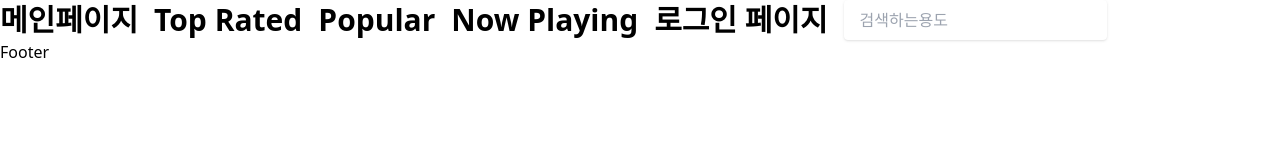
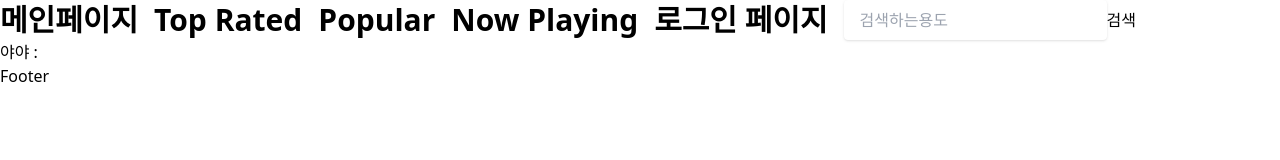
Before and after one commit to devyejin/movie_mini_react, a React (Vite) app: page /movie/search in a window 1280 px wide. Shown: the top 160 px of the page. Built offline with nearby package versions, Linux system fonts and the light colour scheme; no server answers.

Commit message:
[feat] Header에서 영화 검색어 입력시 결과 페이지로 이동

```diff
--- a/src/components/common/Header.jsx
+++ b/src/components/common/Header.jsx
@@ -1,4 +1,4 @@
-import React, { useEffect } from "react";
+import React, { useEffect, useState } from "react";
 import MenuLink from "./MenuLink";
 import { useDispatch, useSelector } from "react-redux";
 import { logout } from "../../store/slices/authSlice";
@@ -7,13 +7,28 @@ import { useNavigate } from "react-router-dom";
 export default function Header() {
   // store에서 가져오기
   const { isAuthenticated } = useSelector((state) => state.auth);
-  console.log(isAuthenticated);
+  // console.log(isAuthenticated);
   const dispatcher = useDispatch();
+
   const navigate = useNavigate();
 
-  // useEffect(()=> {
+  const [query, setSearchQuery] = useState("");
 
-  // },[isAuthenticated])
+  const handleChange = (event) => {
+    console.log(event.target.value);
+    setSearchQuery(event.target.value);
+  };
+
+  const handleSubmit = (event) => {
+    event.preventDefault(); //submit 기본 이벤트 방지
+    if (!query.trim().length) {
+      alert("검색어를 입력하세요.");
+    }
+
+    if (query.trim()) {
+      navigate(`/movie/search?query=${encodeURIComponent(query)}`);
+    }
+  };
 
   const commonButtonClass =
     " text-black px-4 py-2 rounded hover:bg-blue-600 shadow";
@@ -54,11 +69,15 @@ export default function Header() {
           {"로그아웃"}
         </button>
       )}
-      <input
-        type="text"
-        placeholder="검색하는용도"
-        className={commonButtonClass}
-      />
+      <form onSubmit={handleSubmit}>
+        <input
+          type="text"
+          placeholder="검색하는용도"
+          className={commonButtonClass}
+          onChange={handleChange}
+        />
+        <button type="submit">검색</button>
+      </form>
     </header>
   );
 }
--- /dev/null
+++ b/src/pages/movie/MovieSearchResultPage.jsx
@@ -0,0 +1,8 @@
+import React from "react";
+import { useParams, useSearchParams } from "react-router-dom";
+
+export default function MovieSearchResultPage() {
+  const [searchParams] = useSearchParams();
+  const query = searchParams.get("query");
+  return <div>야야 : {query}</div>;
+}
--- a/src/router/root.jsx
+++ b/src/router/root.jsx
@@ -8,6 +8,7 @@ import LoginLayout from "../layouts/LoginLayout";
 import LoginPage from "../pages/auth/LoginPage";
 import MyProfileLayout from "../layouts/MyProfileLayout";
 import PrivateRouter from "./PrivateRouter";
+import MovieSearchResultPage from "../pages/movie/MovieSearchResultPage.jsx";
 const router = createBrowserRouter([
   {
     path: "/",
@@ -31,6 +32,10 @@ const router = createBrowserRouter([
           {
             path: "detail/:id", // 영화id값
             element: <MovieDetailPage />,
+          },
+          {
+            path: "search",
+            element: <MovieSearchResultPage />,
           },
         ],
       },
```
